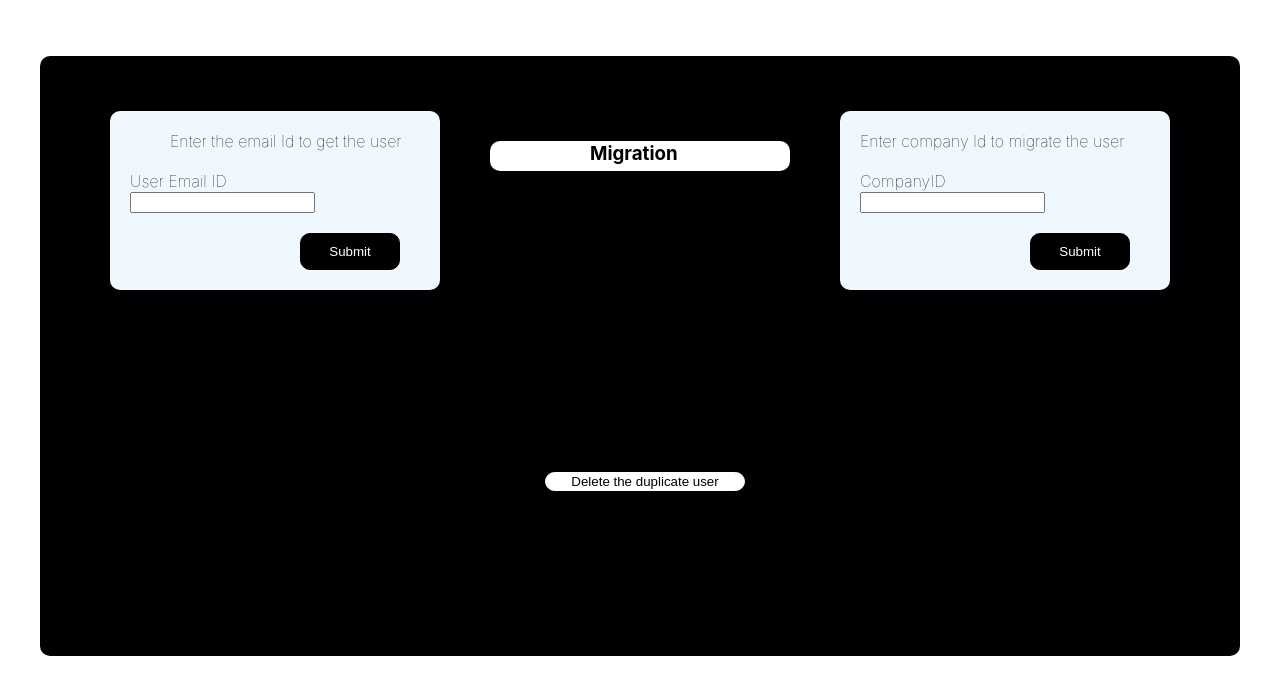
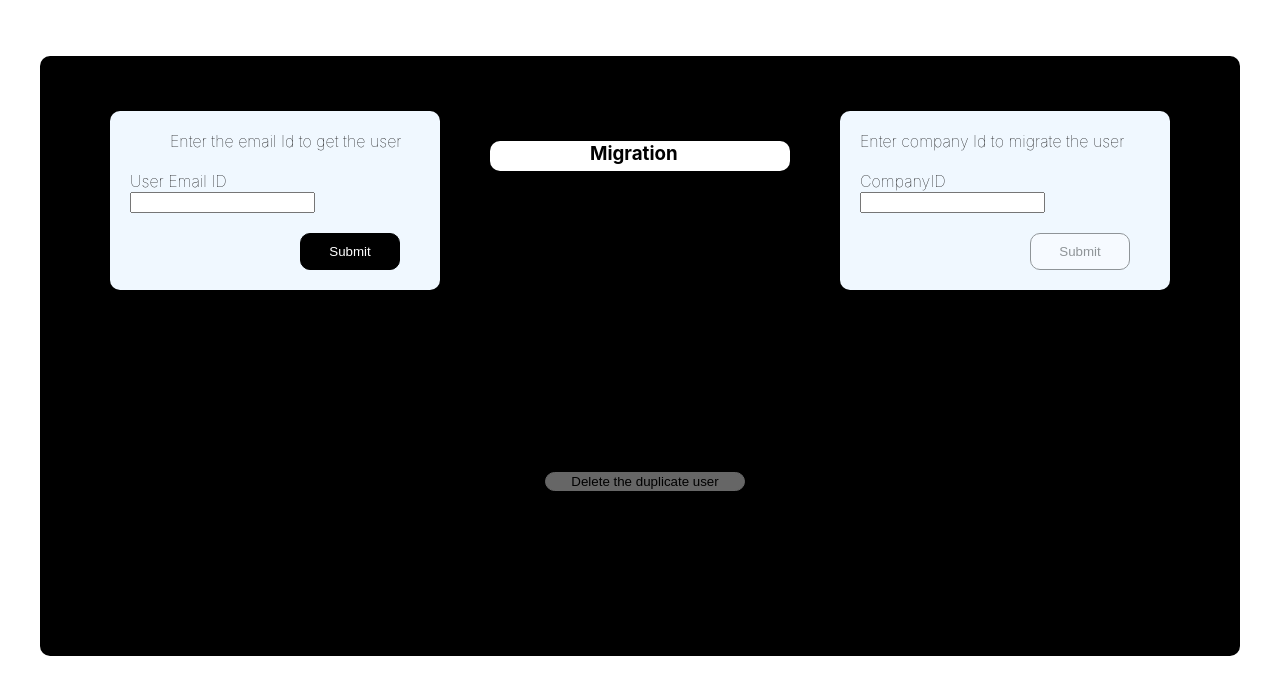
Before and after one commit to gowthampunniyaseelan/culturemonkey-assignment, a React (Create React App) app in the folder client/: page /migrate in a window 1280 px wide. Shown: the top 694 px of the page. Built offline with nearby package versions, Linux system fonts and the light colour scheme.

Commit message:
added disabled button

```diff
--- a/client/src/components/company/Migrate.js
+++ b/client/src/components/company/Migrate.js
@@ -17,6 +17,10 @@ const[storeId,setStoreId] = useState(null);
   // put user state
   const[companyId,setCompanyId] = useState(null)
 
+  // Toggle the button
+  const[toggle,setToggle] = useState(true);
+  const[togglefordeletebutton,setToggleForDeleteButton]=useState(true);
+
   // get the user from a company
   async function getUserdetails(e){
     e.preventDefault();
@@ -24,6 +28,7 @@ const[storeId,setStoreId] = useState(null);
     setUserId("")
     try{
      const {data} =  await axios.get(`company-management/user-management/${userId}`)
+     setToggleForDeleteButton(false)
         data.users.map((value)=>(
           storeDetails(value)
         ))
@@ -60,6 +65,7 @@ const[storeId,setStoreId] = useState(null);
   }
 function deleteUser(){
   axios.delete(`/company-management/user-management/${storeId}`)
+setToggle(false)
 }
   return (
     <div className="container">
@@ -83,7 +89,7 @@ function deleteUser(){
     }}>Enter the email Id to get the user</p>
     <div className="email-id">
     <label htmlFor="email">User Email ID </label>
-    <input type="email" value={userId} onChange={(e)=>setUserId(e.target.value)} />
+    <input type="email" value={userId} onChange={(e)=>setUserId(e.target.value)} required />
     </div>
     <div className="button">
     <input type="submit" value="Submit" />
@@ -97,15 +103,23 @@ function deleteUser(){
     <p>Enter company Id to migrate the user</p>
     <div className="company-id">
     <label htmlFor="companyName">CompanyID </label>
-    <input type="text" value={companyId} onChange={(e)=>setCompanyId(e.target.value)} />
+    <input type="text" value={companyId} onChange={(e)=>setCompanyId(e.target.value)} required/>
     </div>
-      <div className="button">
+    {toggle ? <div className="button">
+      <input disabled={toggle} style={{opacity:0.4,backgroundColor:"white",color:"black"}} type="submit" value="Submit" />
+      </div>
+      :<div className="button">
       <input type="submit" value="Submit" />
       </div>
+      }
+
     </form>
 <div>
+{
+  togglefordeletebutton ? <button className="delete-button" disabled={togglefordeletebutton} onClick={deleteUser} style={{opacity:0.4,backgroundColor:"white",color:"black"}}>Delete the duplicate user</button>
+  : <button className="delete-button" onClick={deleteUser}>Delete the duplicate user</button>
+}
 
-<button className="delete-button" onClick={deleteUser}>Delete the duplicate user</button>
 </div>
 
     </div>
--- a/client/src/static/css/company/Migrate.css
+++ b/client/src/static/css/company/Migrate.css
@@ -64,5 +64,17 @@
 .delete-button:hover{
   border:1px solid white;
   background-color:black;
-  cursor:pointer
+  cursor:pointer;
+  color: white;
 }
+
+.button1>input{
+  border: none;
+  background-color: black;
+  border: 1px solid black;
+  color: white;
+  padding: 10px;
+  width: 100px;
+  margin-left: 90px;
+  border-radius: 10px;
+}
```
Also changed, not shown: 1 other file (tests, documents, lock files or other folders).
